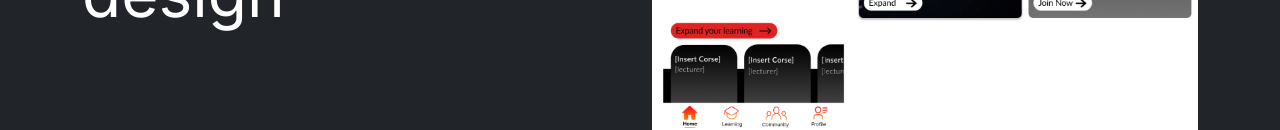
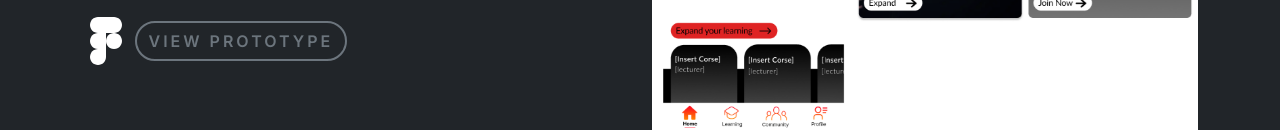
Before and after one commit to jeromejenkinsjr/web-design-frameworks, a website: page index.html in a window 1280 px wide. Shown: the part 2749-2879 px from the top of the page. Drawn offline with nearby package versions, Linux system fonts and the light colour scheme.

Commit message:
Adding Figma button to Prototyping section

```diff
--- a/index.html
+++ b/index.html
@@ -300,7 +300,7 @@
 			</div>
 		</section>
 
-		<!-- 3. Wireframing -->
+		<!-- 3. Prototyping -->
 		<section class="bg-dark text-white pt-5 pb-5">
 			<div class="container">
 				<!-- Row for the paragraph elements -->
@@ -318,6 +318,28 @@
 					<div class="col-md-6 mb-5">
 						<h2 class="fw-bold">Prototyping</h2>
 						<h2 class="fw-normal">- The dawn of design</h2>
+						<row>
+							<a style="text-decoration: none;" href="https://www.figma.com/design/SN5kVJI56ZEL47HMvajkEH/Jeremi-and-Backstage-Crew?m=auto&t=zzKGFCpr5GO6UXfn-6" target="_blank">
+							<svg xmlns="http://www.w3.org/2000/svg" id="Layer_1" viewBox="0 0 200 300" class="svg-icon" style="width: 48px;
+							height: 48px;">
+								<title>Figma.logo</title>
+								<desc>Created using Figma</desc>
+								<path id="path0_fill" d="M50 300c27.6 0 50-22.4 50-50v-50H50c-27.6 0-50 22.4-50 50s22.4 50 50 50z" />
+								<path id="path1_fill"  d="M0 150c0-27.6 22.4-50 50-50h50v100H50c-27.6 0-50-22.4-50-50z" />
+								<path id="path1_fill_1_"  d="M0 50C0 22.4 22.4 0 50 0h50v100H50C22.4 100 0 77.6 0 50z" />
+								<path id="path2_fill"  d="M100 0h50c27.6 0 50 22.4 50 50s-22.4 50-50 50h-50V0z" />
+								<path id="path3_fill"  d="M200 150c0 27.6-22.4 50-50 50s-50-22.4-50-50 22.4-50 50-50 50 22.4 50 50z" />
+							  </svg>
+							</a>
+							  <button
+										type="button"
+										class="btn2 btn-outline-secondary text-uppercase fw-semibold mt-3 mb-3"
+										style="letter-spacing: 3px"
+										onclick="window.open('https://www.figma.com/design/SN5kVJI56ZEL47HMvajkEH/Jeremi-and-Backstage-Crew?m=auto&t=zzKGFCpr5GO6UXfn-6', '_blank');"
+									> view prototype
+									</button>
+						</row>
+
 					</div>
 					<div class="col-md-6 d-flex flex-column align-items-end">
 						<div id="carouselExampleIndicators" class="carousel slide">
```
